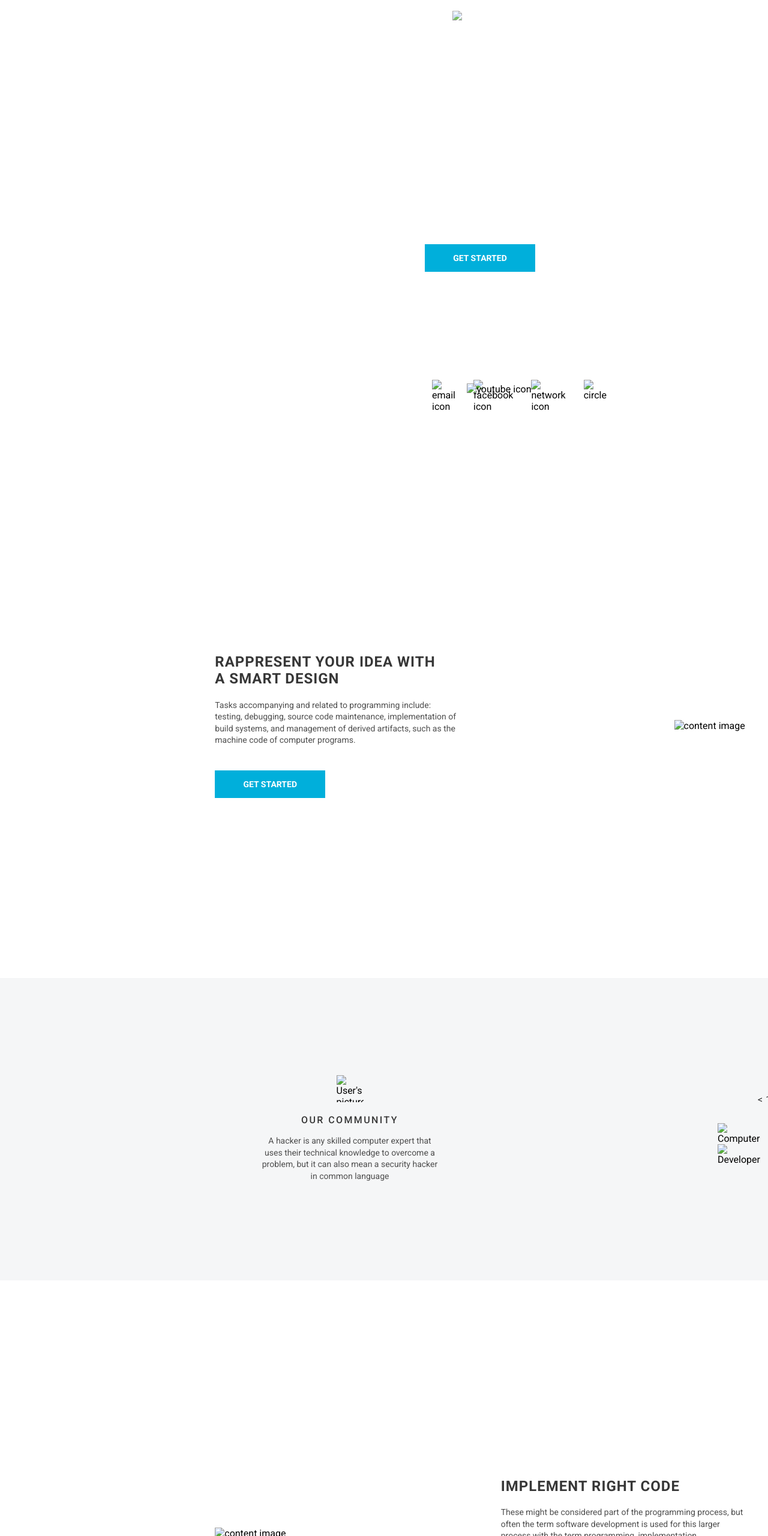
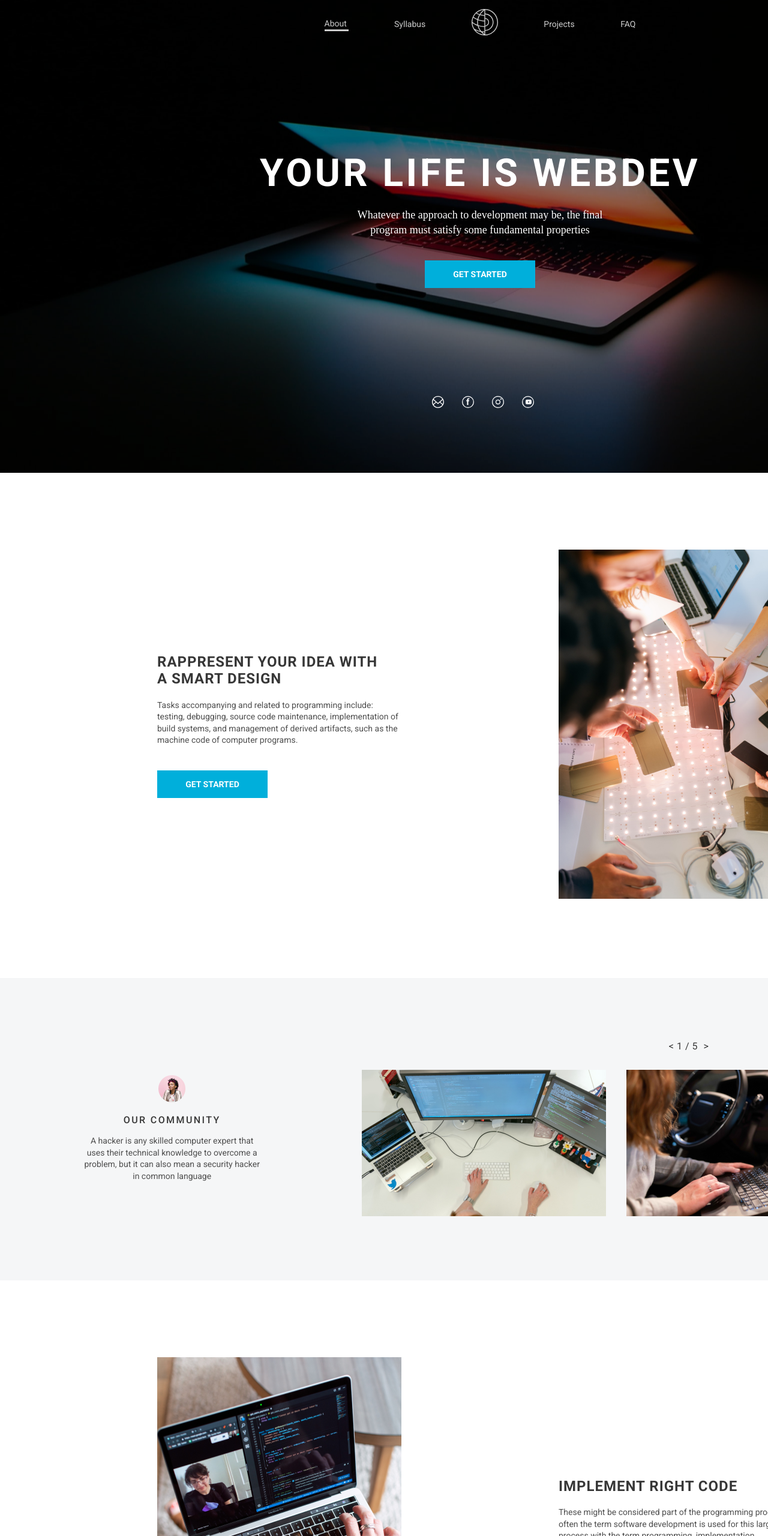
Before and after one commit to ekagharibashvili/RS-Task-WebDev, a plain HTML site: page index.html in a window 1280 px wide. Shown: the top 2560 px of the page at 60% size. Drawn offline with Linux system fonts and the light colour scheme; the site is published under a folder, as on GitHub Pages, so addresses that start at the root find nothing.

Commit message:
fix images problem

```diff
--- a/index.html
+++ b/index.html
@@ -21,7 +21,7 @@
                     </li>
                     <li>
                         <a href = "#">
-                            <img src="/assets/images/logo.svg" alt="WebDev's logo">
+                            <img src="./assets/images/logo.svg" alt="WebDev's logo">
                         </a>
                     </li>
                     <li>
@@ -43,12 +43,12 @@
 
 
         <div class="subscribe-btns">
-            <img src="/assets/images/email.svg" alt = "email icon"></img>
-            <img src="/assets/images/facebook.svg" alt="facebook icon">
+            <img src="./assets/images/email.svg" alt = "email icon"></img>
+            <img src="./assets/images/facebook.svg" alt="facebook icon">
             <span>f</span>
-            <img src ="/assets/images/social.svg" alt="network icon">
-            <img src = "/assets/images/facebook.svg" alt = "circle">
-            <img class = "youtube" src="/assets/images/youtube.svg" alt="youtube icon">
+            <img src ="./assets/images/social.svg" alt="network icon">
+            <img src = "./assets/images/facebook.svg" alt = "circle">
+            <img class = "youtube" src="./assets/images/youtube.svg" alt="youtube icon">
 
         </div>
     </section>
@@ -70,7 +70,7 @@
             <button class="get-started-btn">get started</button>
         </arcticle>
         <div class="reppresent-img-container">
-            <img src="/assets/images/content-image-1.png" alt="content image">
+            <img src="./assets/images/content-image-1.png" alt="content image">
         </div>
     </section>
 
@@ -79,7 +79,7 @@
     <!-- start of section three-->
     <section class="section-3">
         <div class="our-community">
-            <img src="/assets/images/userpic.png" alt="User's picture">
+            <img src="./assets/images/userpic.png" alt="User's picture">
             <h4 class="community-heading">
                 our community
             </h4>
@@ -95,9 +95,9 @@
                 <span class="arrow"><</span><span>1</span><span>/</span><span>5</span><span class = "arrow">></span>
             </div>
             <div class="images">
-                <img src="/assets/images/Rectangle1.png" alt="Computer">
-                <img  src="/assets/images/Rectangle2.png" alt="Developer">
-                <img class = "right-img" src="/assets/images/Rectangle3.png" alt="Programming">
+                <img src="./assets/images/Rectangle1.png" alt="Computer">
+                <img  src="./assets/images/Rectangle2.png" alt="Developer">
+                <img class = "right-img" src="./assets/images/Rectangle3.png" alt="Programming">
             </div>
         </div>
     </section>
@@ -106,7 +106,7 @@
     <!-- start os section four-->
     <section class="section-4">
         <div class="implement-img-container">
-            <img src="/assets/images/content-image-2.png" alt="content image">
+            <img src="./assets/images/content-image-2.png" alt="content image">
         </div>
         <arcticle class = "implement-article">
             <h2 class = "implement-heading">
@@ -130,7 +130,7 @@
         <form>
             <input type="email" id="email" name="email" placeholder="E-mail">
             <div class = "submit">
-                <img src="/assets/images/check-icon.svg" alt="check icon">
+                <img src="./assets/images/check-icon.svg" alt="check icon">
             </div>
         </form>
     </div>
@@ -152,7 +152,7 @@
                     <h6>apple store</h6>
                 </div>
                 <div class="apple-logo">
-                    <img src="/assets/images/apple.svg" alt="Apple logo">
+                    <img src="./assets/images/apple.svg" alt="Apple logo">
                 </div>
             </div>
             <div class="play-market">
@@ -160,7 +160,7 @@
                     <h6>play market</h6>
                 </div>
                 <div class="market-logo">
-                    <img src="/assets/images/playmarket.svg" alt="Play market logo">
+                    <img src="./assets/images/playmarket.svg" alt="Play market logo">
                 </div>
             </div>
         </div>
@@ -186,7 +186,7 @@
             </ul>
         </nav>
         <div class="logo">
-            <img src="/assets/images/logo.svg" alt="WebDev Logo">
+            <img src="./assets/images/logo.svg" alt="WebDev Logo">
         </div>
         <div class="footer-text">
             <h6>by TonYem for RSS at 2020</h6>
--- a/style.css
+++ b/style.css
@@ -21,7 +21,7 @@ body {
     font-family: Roboto;
     width: 1600px;
     position: relative;
-    background-image: url(/assets/images/bg-image.png);
+    background-image: url(./assets/images/bg-image.png);
     background-repeat: no-repeat;
     background-size: 100% 100%;
     display: flex;
@@ -366,7 +366,7 @@ header {
     display: flex;
     width: 1600px;
     height: 518px;
-    background-image: url(/assets/images/pexels-christina-morillo-1181675\ 1.png);
+    background-image: url(./assets/images/pexels-christina-morillo-1181675\ 1.png);
     background-repeat: no-repeat;
     background-size: 100% 100%;
 }
```
